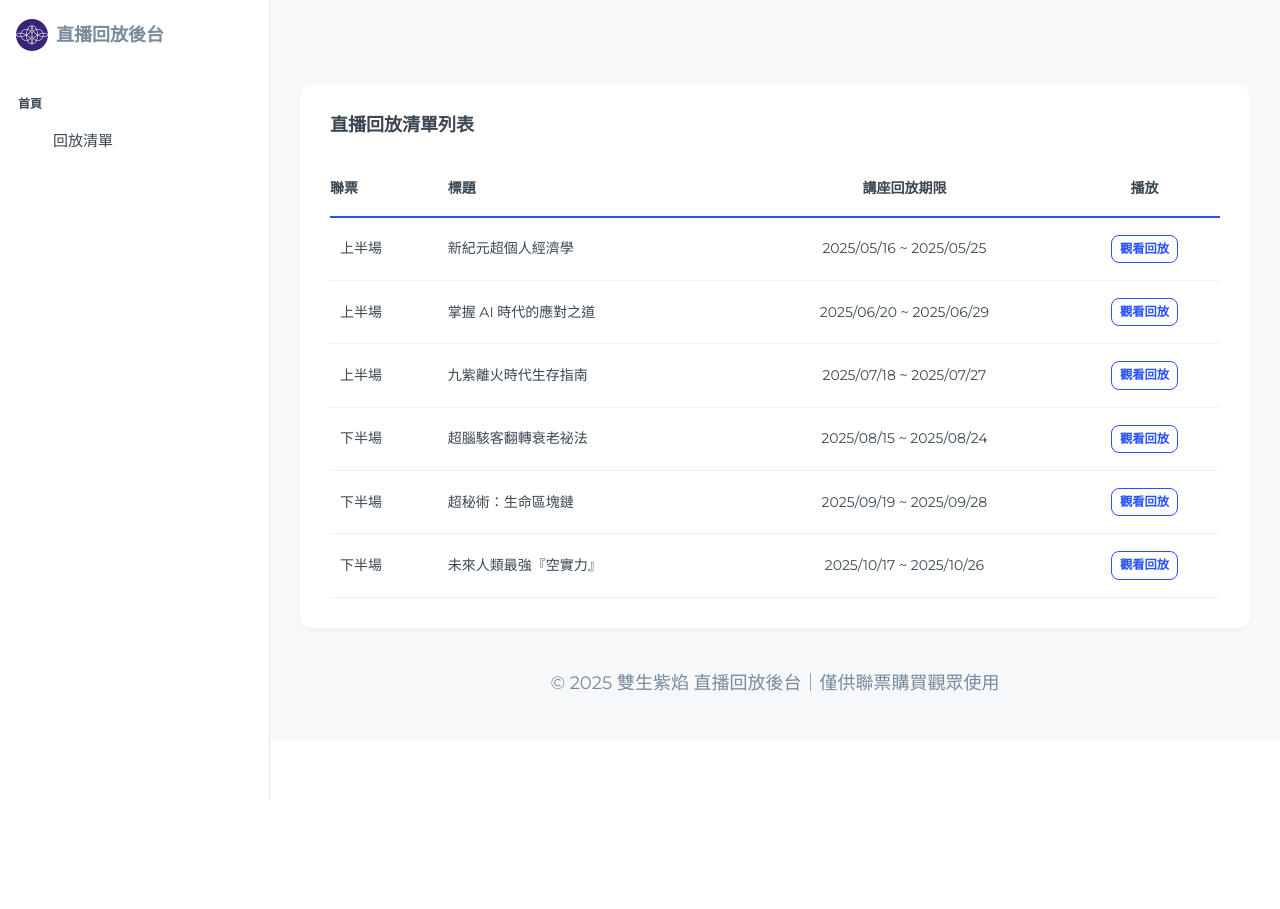
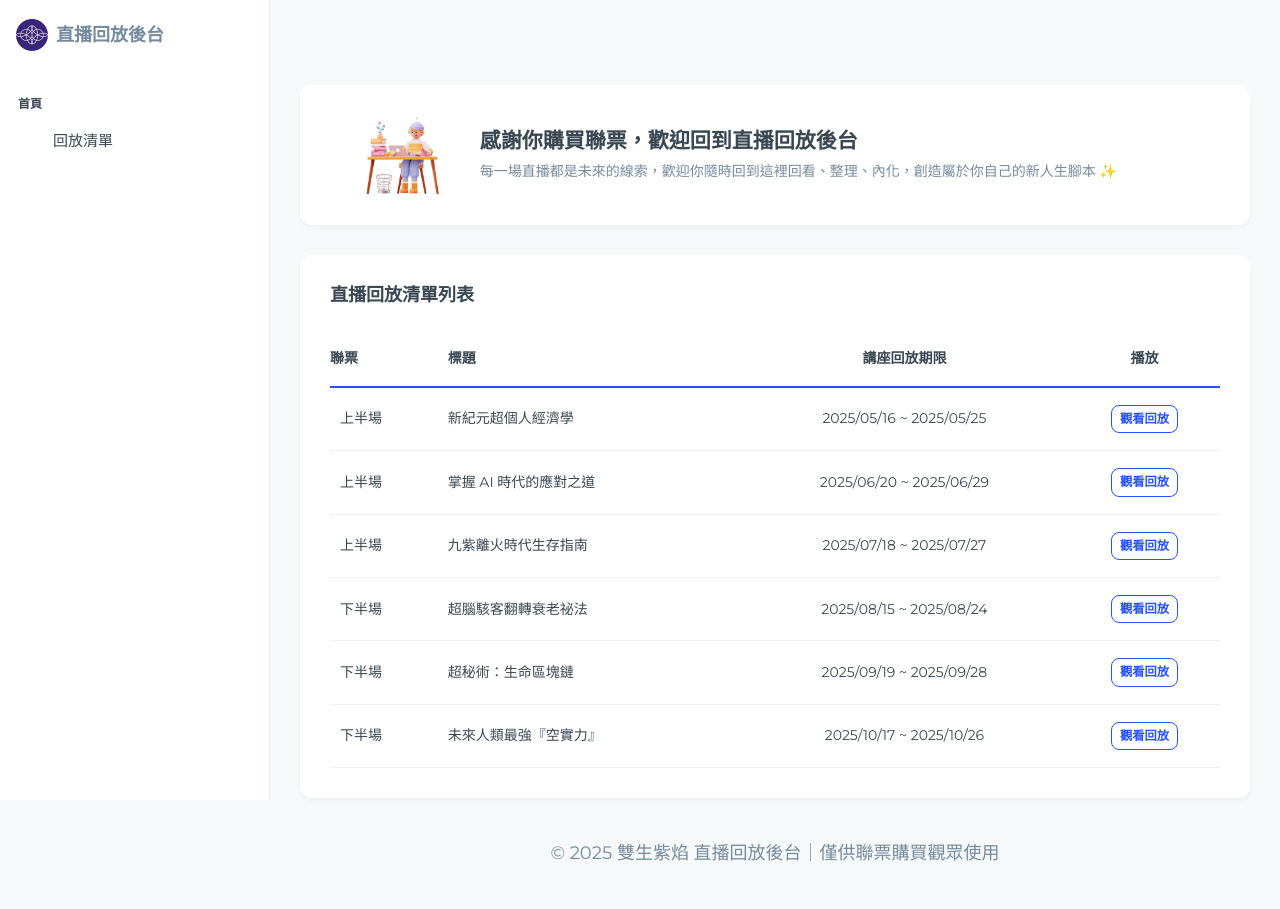
Before and after one commit to rolence0515/vf-life, a Flask app: page /admin in a window 1280 px wide. Before the commit the page ends 800 px from the top, so only its background shows below. Run offline with Flask 3, Linux system fonts and the light colour scheme; the visitor is signed in with stand-in values (Sample User, id 1); some libraries are stand-ins or nearby versions.

Commit message:
Feat 增加歡迎回放提示區塊
在管理頁面新增歡迎區塊，提供用戶購買聯票後的提醒及直播回放的使用建議。

```diff
--- a/templates/admin.html
+++ b/templates/admin.html
@@ -105,6 +105,21 @@
         <div class="container-fluid">
           <div class="card">
             <div class="card-body">
+              <div class="row align-items-center g-2">
+                <div class="col-3 col-md-2 text-center">
+                  <img src="/static/assets/images/backgrounds/product-tip.png" alt="image" class="img-fluid"
+                    style="max-width:80px;" />
+                </div>
+                <div class="col-9 col-md-10">
+                  <h4 class="mb-2">感謝你購買聯票，歡迎回到直播回放後台</h4>
+                  <p class="mb-0 ">每一場直播都是未來的線索，歡迎你隨時回到這裡回看、整理、內化，創造屬於你自己的新人生腳本
+                    ✨</p>
+                </div>
+              </div>
+            </div>
+          </div>
+          <div class="card">
+            <div class="card-body">
               <!-- 直播回放清單列表 Start -->
               <h5 class="card-title fw-semibold mb-4">直播回放清單列表</h5>
               <div class="table-responsive">
```
